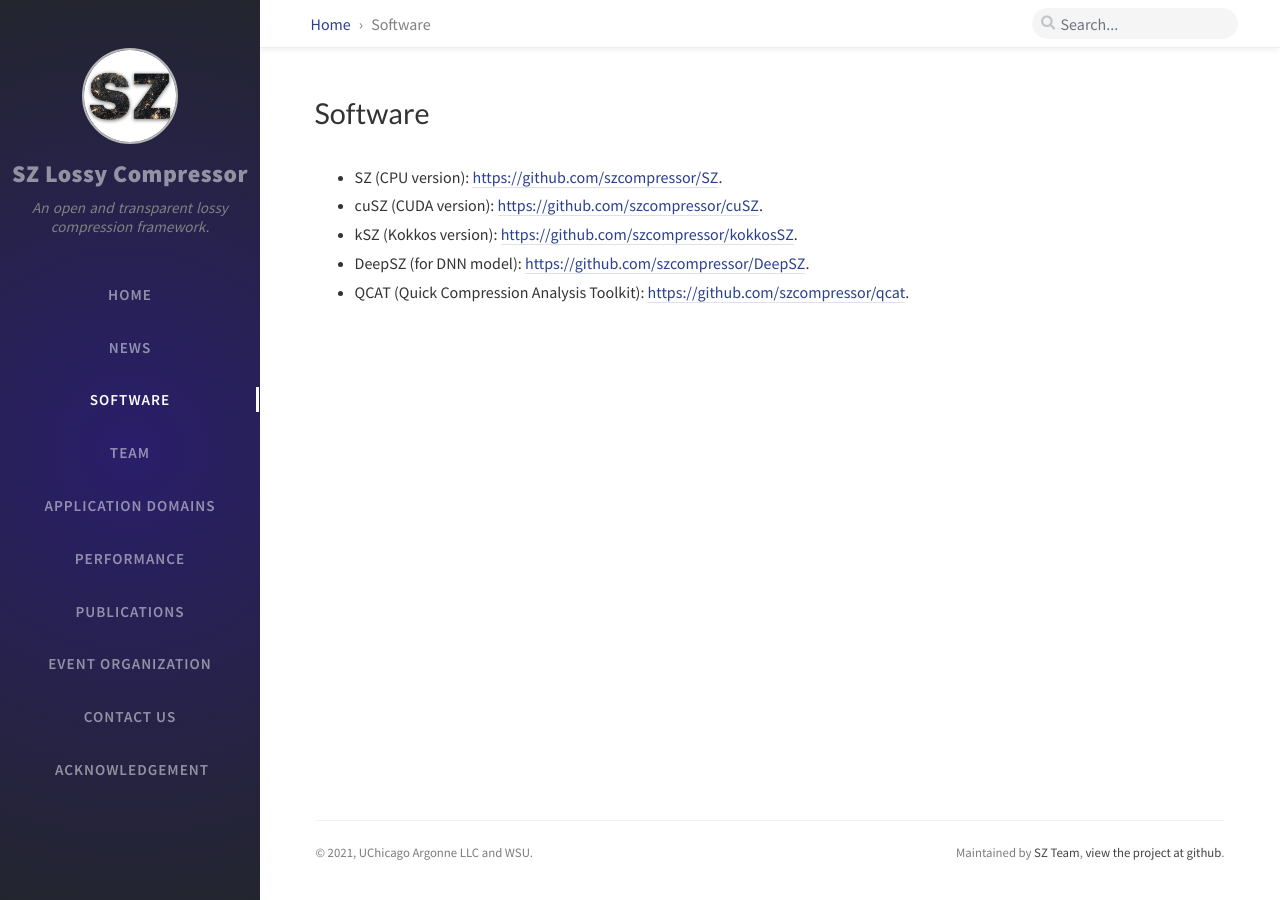
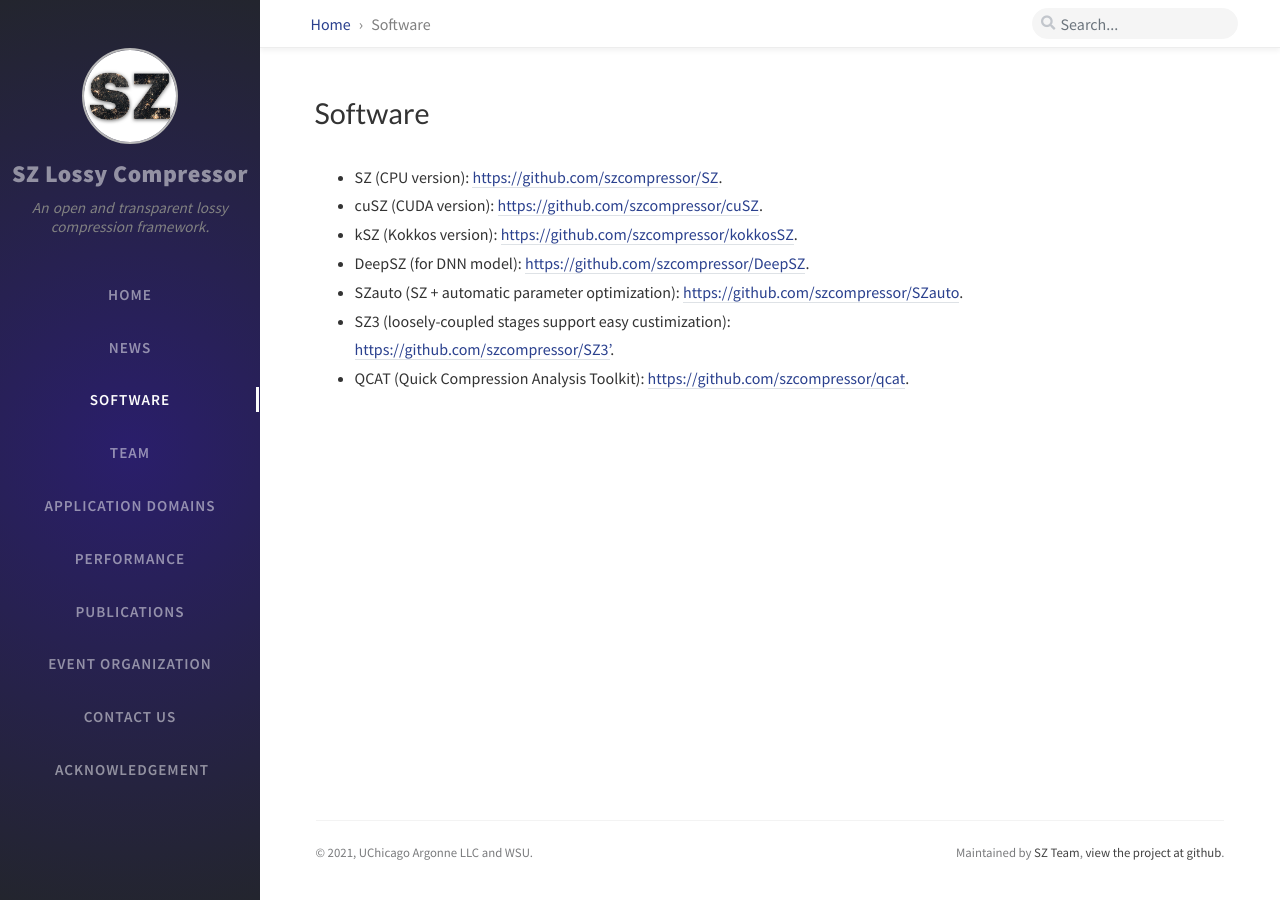
Before and after one commit to szcompressor/szcompressor.github.io, a Jekyll site: the page built from tabs/software.md, in a window 1280 px wide. Built offline with Jekyll 4.4.1, drawn with Linux system fonts in a browser that asks for light colours; nearby versions of some CDN libraries; comment, search, counter and statistics services are not loaded.

Commit message:
add SZauto and SZ3

```diff
--- a/tabs/software.md
+++ b/tabs/software.md
@@ -6,4 +6,6 @@
 - cuSZ (CUDA version): [https://github.com/szcompressor/cuSZ](https://github.com/szcompressor/cuSZ).
 - kSZ (Kokkos version): [https://github.com/szcompressor/kokkosSZ](https://github.com/szcompressor/kokkosSZ).
 - DeepSZ (for DNN model): [https://github.com/szcompressor/DeepSZ](https://github.com/szcompressor/DeepSZ).
+- SZauto (SZ + automatic parameter optimization): [https://github.com/szcompressor/SZauto](https://github.com/szcompressor/SZauto).
+- SZ3 (loosely-coupled stages support easy custimization): [https://github.com/szcompressor/SZ3'](https://github.com/szcompressor/SZ3).
 - QCAT (Quick Compression Analysis Toolkit): [https://github.com/szcompressor/qcat](https://github.com/szcompressor/qcat).
```
